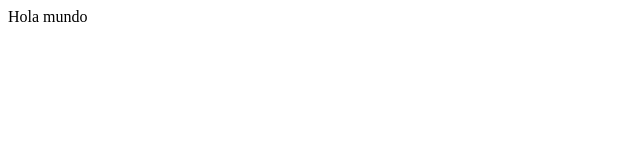
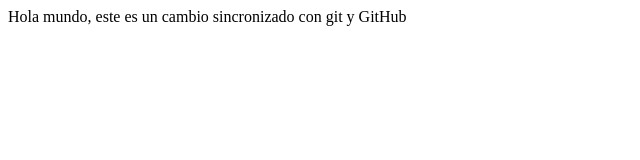
Before and after one commit to fortegaj/repositorio-ejemplo-git, a plain HTML site: page index.html in a window 1280 px wide. Shown: the whole page, without its empty margins (0-640 px from the left). Drawn offline with Linux system fonts and the light colour scheme.

Commit message:
cambiar el mensaje del html

```diff
--- a/index.html
+++ b/index.html
@@ -4,7 +4,7 @@
         <title>Hola</title>
     </head>
     <body>
-        Hola mundo
+        Hola mundo, este es un cambio sincronizado con git y GitHub
     </body>
     </head>
 </html>
```
